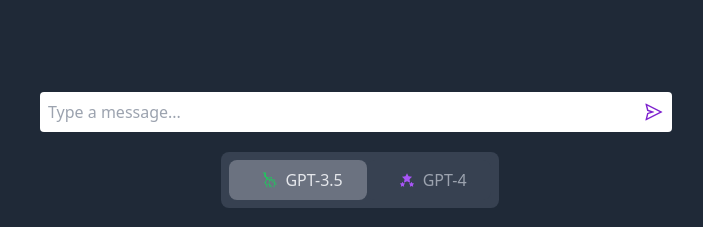
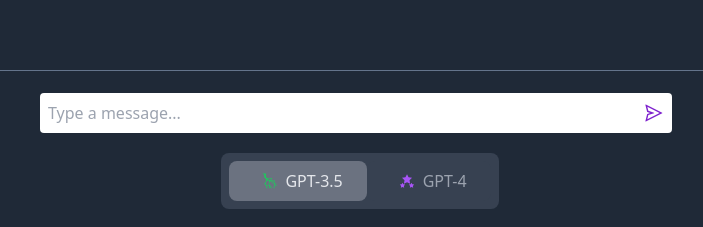
Before and after one commit to blazickjp/GPT-CodeApp, a Next.js app in the folder frontend/: page / in a window 1280 px wide. Shown: the part 570-797 px from the top of the page, without its empty margins (280-983 px from the left). Built offline with nearby package versions, Linux system fonts and the light colour scheme; no server answers; what @dqbd/tiktoken would draw is missing.

Commit message:
Last changes... snapping release

```diff
--- a/frontend/components/ModalBar.js
+++ b/frontend/components/ModalBar.js
@@ -123,12 +123,12 @@
                 </ReactModal>
             </div>
             <div className='px-5'>
-                <button onClick={fetchFunctionsAndOpenModal}>
+                < button onClick={fetchFunctionsAndOpenModal} >
                     Functions:
                     <span className="ml-2 inline-block bg-green-500 text-white text-xs px-2 rounded-full uppercase font-semibold tracking-wide">
                         {functionTokens} tokens
                     </span>
-                </button>
+                </button >
 
                 <ReactModal
                     isOpen={isFunctionModalOpen}
@@ -151,7 +151,7 @@
                     </div>
                 </ReactModal>
 
-            </div>
+            </div >
             <div className='px-5'>
                 <button onClick={fetchMessagesAndOpenModal}>
                     Message History:
--- a/frontend/pages/index.js
+++ b/frontend/pages/index.js
@@ -113,7 +113,7 @@
           <FiMenu className="mr-2" />
         </button>
       </div>
-      <div className="flex flex-col items-center">
+      <div className="flex flex-col items-center border-b border-slate-500">
         <SearchBar />
         <ModalBar />
       </div>
@@ -123,7 +123,7 @@
       <RightSidebar isSidebarOpen={isSidebarOpen} />
       {/* <LeftSidebar isLeftSidebarOpen={isLeftSidebarOpen} /> */}
 
-      <div className="input-area h-1/5 flex bg-gray-800 text-center justify-center items-center w-full text-gray-900" >
+      <div className="input-area h-1/5 flex bg-gray-800 text-center justify-center items-center w-full text-gray-900 border-t border-slate-500" >
         <div className='w-full'>
           <ChatInput onSubmit={submitMessage} />
           <ModelSelector />
```
